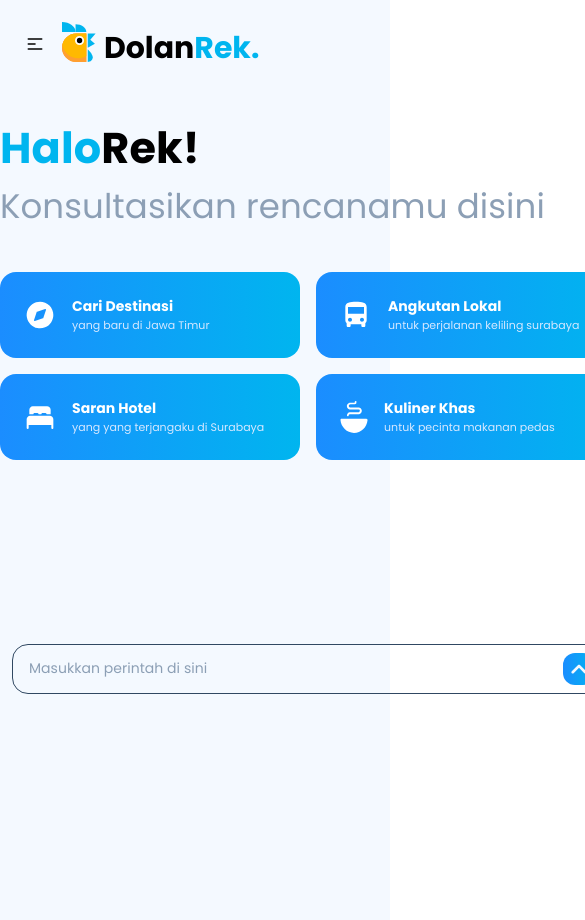
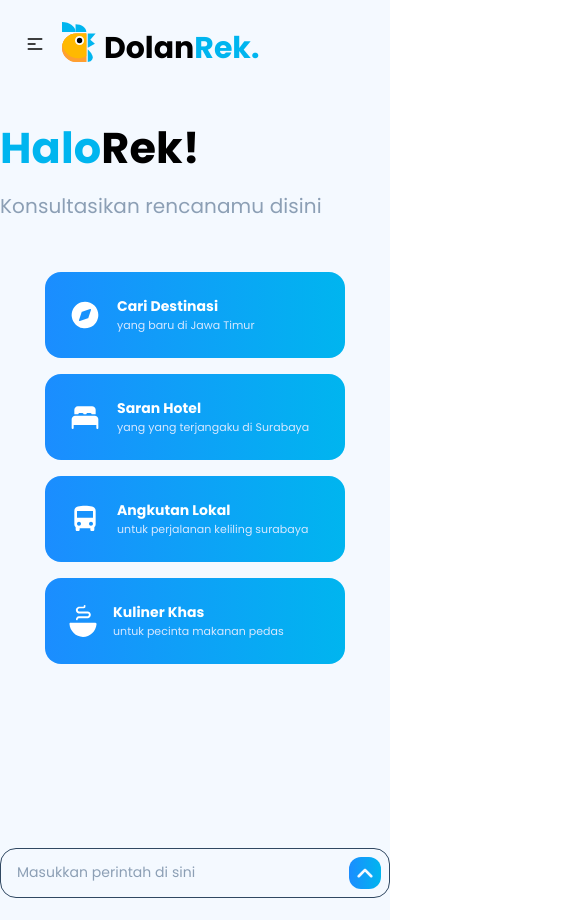
Before and after one commit to Sinduaditya/rusa, a React (Vite) app: page /dolanrek-ai in a window 390 px wide. Shown: the top 920 px of the page, 585 px wide, since content can reach past the window. Built offline with nearby package versions, Linux system fonts and the light colour scheme.

Commit message:
style: HaloRekAi responsive

```diff
--- a/src/components/Ai/AiMain.jsx
+++ b/src/components/Ai/AiMain.jsx
@@ -8,8 +8,8 @@ function AiMain() {
     return (
         <>
             {/* Main Content */}
-            <div className="main-container flex w-[616px] flex-col gap-[40px] items-start flex-nowrap relative mx-auto my-0">
-                <div className="flex w-[545px] flex-col items-start shrink-0 flex-nowrap relative">
+            <div className="main-container flex w-screen lg:w-[616px] flex-col gap-[40px] items-start flex-nowrap relative mx-auto my-0">
+                <div className="flex lg:w-[545px] flex-col items-start shrink-0 flex-nowrap relative">
                     <div className="w-[200px] shrink-0 font-['Poppins'] text-[43px] font-bold leading-[64.5px] tracking-[0.13px] relative text-left whitespace-nowrap z-[1]">
                         <span className="font-poppins text-[43px] font-bold leading-[64.5px] text-primary tracking-[0.13px] relative text-left">
                             Halo
@@ -18,11 +18,11 @@ function AiMain() {
                             Rek!
                         </span>
                     </div>
-                    <span className="h-[51px] shrink-0 basis-auto font-['Poppins'] text-[34px] font-normal leading-[51px] text-[#8c9fb5] tracking-[0.1px] relative text-left whitespace-nowrap z-[2]">
+                    <span className="h-[51px] shrink-0 basis-auto font-['Poppins'] text-[20px] lg:text-[34px] font-normal leading-[51px] text-[#8c9fb5] tracking-[0.1px] relative text-left whitespace-nowrap z-[2]">
                         Konsultasikan rencanamu disini
                     </span>
                 </div>
-                <div className="flex w-[616px] gap-[16px] items-start shrink-0 flex-nowrap relative z-[3]">
+                <div className="grid justify-center lg:flex w-screen lg:w-[616px] gap-[16px] items-start shrink-0 flex-nowrap relative z-[3]">
                     <div className="flex w-[300px] flex-col gap-[16px] items-start shrink-0 flex-nowrap  relative z-[4]">
                         <div className="flex w-[300px] bg-gradient-to-r from-[#1B8DFF] to-[#00B5EF] pt-[24px] pr-[72px] pb-[24px] pl-[24px] flex-col gap-[8px] items-start shrink-0 flex-nowrap rounded-[16px] relative z-[5]">
                             <div className="flex w-[186px] gap-[16px] items-center shrink-0 flex-nowrap rounded-[8px] relative z-[6]">
@@ -80,7 +80,7 @@ function AiMain() {
                         </div>
                     </div>
                 </div>
-                <div className="main-container flex w-[592px] mt-36  pt-[8px] pr-[8px] pb-[8px] pl-[16px] justify-between items-center flex-nowrap rounded-[16px] border-solid border border-[#304862] relative mx-auto my-0">
+                <div className="main-container flex w-screen lg:w-[592px] mt-36 mb-4  pt-[8px] pr-[8px] pb-[8px] pl-[16px] justify-between items-center flex-nowrap rounded-[16px] border-solid border border-[#304862] relative mx-auto my-0">
                     <span className="h-[23px] shrink-0 basis-auto font-['Poppins'] text-[14px] font-normal leading-[22.652px] text-[#8c9fb5] tracking-[0.04px] relative text-left whitespace-nowrap">
                         Masukkan perintah di sini
                     </span>
```
Also changed, not shown: src/components/Home/WhatsNextCard.jsx (+3 -6 lines).
